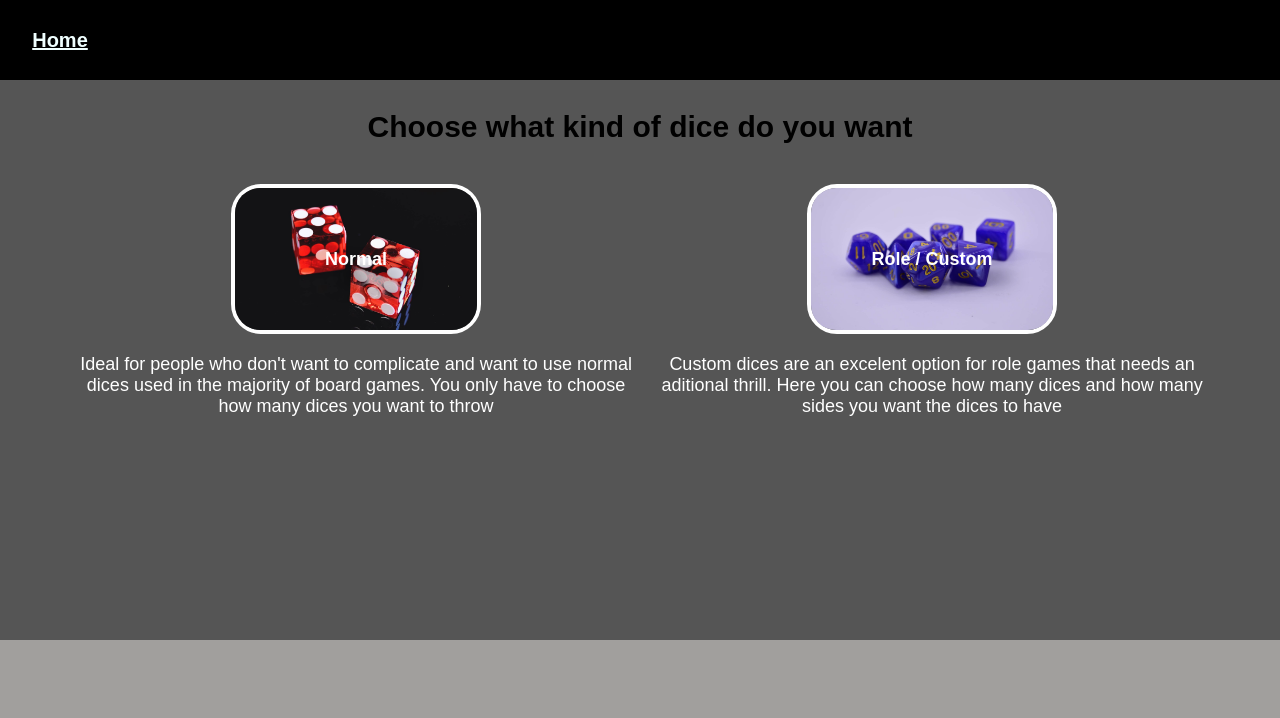
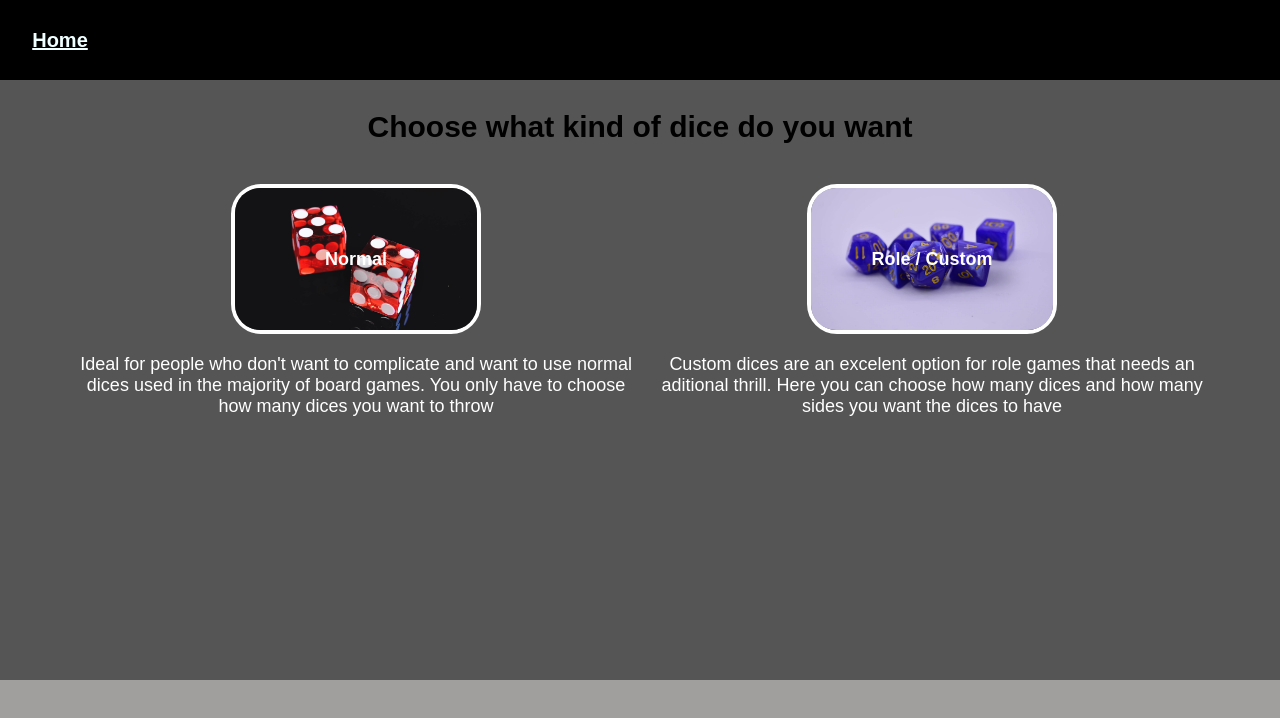
Before and after one commit to Kalixer/Dice-roller, a React app: page / in a window 1280 px wide. Shown: the top 718 px of the page. Built offline with nearby package versions, Linux system fonts and the light colour scheme.

Commit message:
The main section is 50px higher

```diff
--- a/styles/DiceType.scss
+++ b/styles/DiceType.scss
@@ -1,5 +1,5 @@
 .DiceType {
-    height: 70vh;
+    height: 75vh;
     width: 100vw;
 
     background-color: #555555;
```
